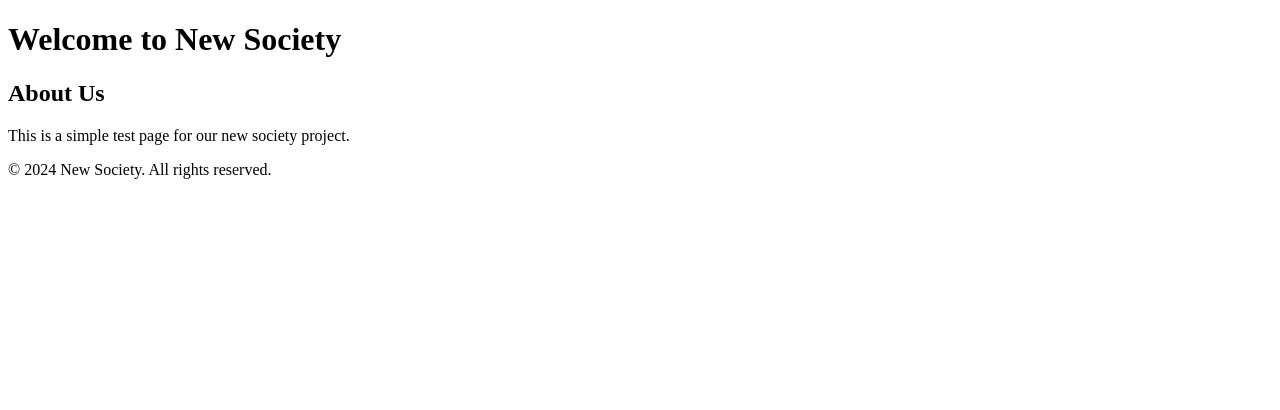
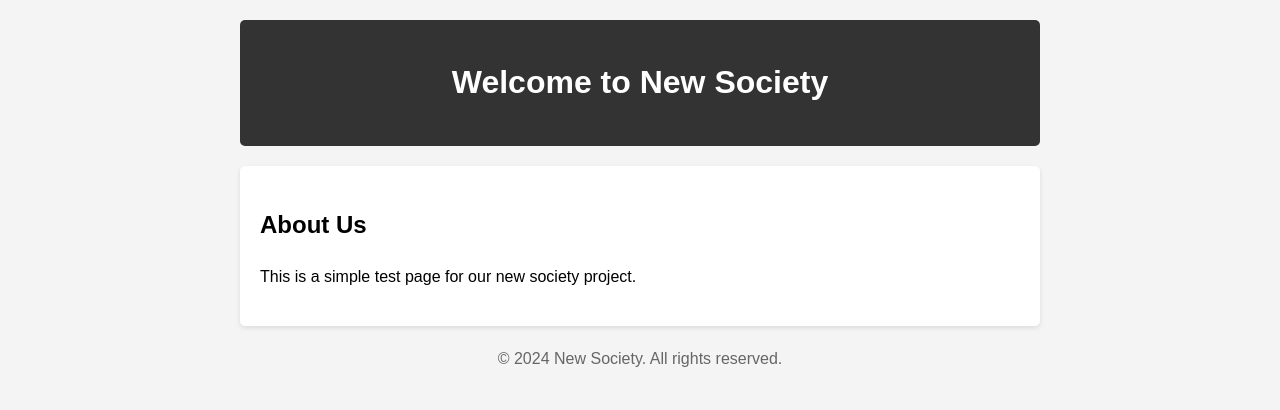
Before and after one commit to psvehla/new-society-test, a plain HTML site: page index.html in a window 1280 px wide. Drawn offline with Linux system fonts and the light colour scheme.

Commit message:
Add CSS styling

```diff
--- a/index.html
+++ b/index.html
@@ -4,6 +4,39 @@
     <meta charset="UTF-8">
     <meta name="viewport" content="width=device-width, initial-scale=1.0">
     <title>New Society Test</title>
+    <style>
+        body {
+            font-family: Arial, sans-serif;
+            line-height: 1.6;
+            margin: 0;
+            padding: 20px;
+            max-width: 800px;
+            margin: 0 auto;
+            background-color: #f4f4f4;
+        }
+
+        header {
+            background-color: #333;
+            color: white;
+            padding: 1rem;
+            text-align: center;
+            border-radius: 5px;
+        }
+
+        main {
+            background-color: white;
+            padding: 20px;
+            margin-top: 20px;
+            border-radius: 5px;
+            box-shadow: 0 2px 5px rgba(0,0,0,0.1);
+        }
+
+        footer {
+            text-align: center;
+            margin-top: 20px;
+            color: #666;
+        }
+    </style>
 </head>
 <body>
     <header>
```
